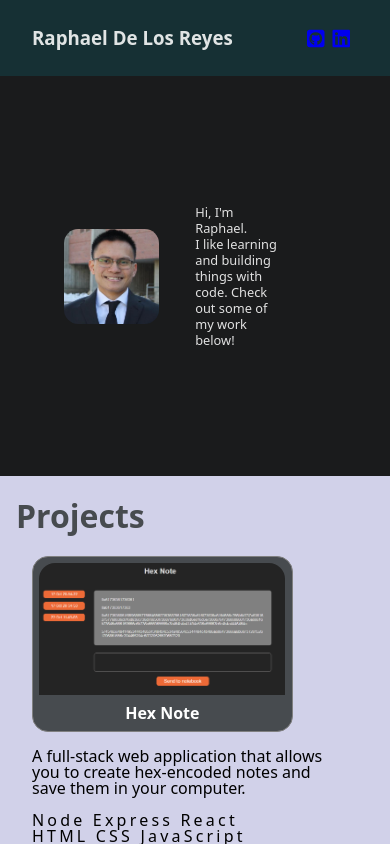
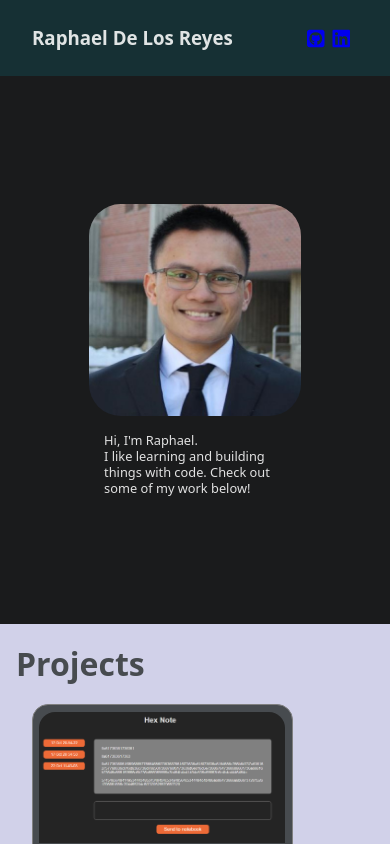
Before and after one commit to RD2P/RD2P.github.io, a React (Vite) app: page / in a window 390 px wide. Shown: the top 844 px of the page. Built offline with nearby package versions, Linux system fonts and the light colour scheme.

Commit message:
update hero responsiveness

```diff
--- a/src/components/Hero.jsx
+++ b/src/components/Hero.jsx
@@ -9,7 +9,7 @@ const Hero = () => {
             <div className="hero__image">
               <img src={rafpic} className="prof-pic"></img>
             </div>
-            <div>
+            <div className="hero__text__wrapper">
               <div className="hero__text">
                 <p className="about-me-txt">Hi, I'm Raphael.<br/>I like learning and building things with code. Check out some of my work below!</p>
               </div>
--- a/src/styles/hero.css
+++ b/src/styles/hero.css
@@ -43,6 +43,15 @@
     padding: 3rem 1.5rem;
   }
 
+  .hero__wrapper {
+    flex-direction: column;
+  }
+
+  .hero__text__wrapper {
+    display: flex;
+    justify-content: center;
+  }
+
   .about-me-txt {
     font-size: 0.8rem;
     line-height: 1rem;
```
